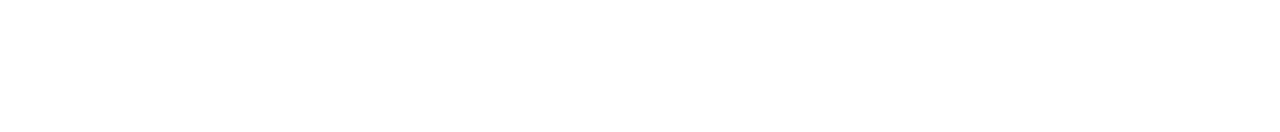
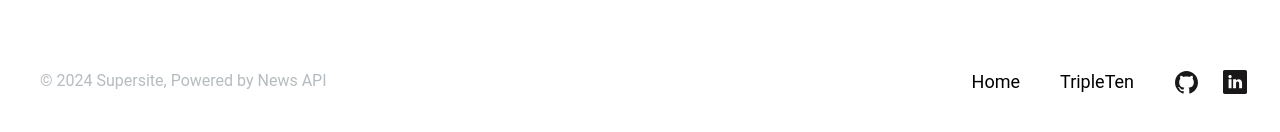
Before and after one commit to kebede01/final-project-news-explorer, a React (Vite) app: page / in a window 1280 px wide. Shown: the part 1290-1422 px from the top of the page. Before the commit the page ends 1200 px from the top, so only its background shows below. Built offline with nearby package versions, Linux system fonts and the light colour scheme.

Commit message:
Add Footer component

```diff
--- a/src/components/About/About.css
+++ b/src/components/About/About.css
@@ -2,11 +2,11 @@
   display: flex;
   flex-direction: column;
   background: rgba(255, 255, 255, 1);
-
+padding: 80px 40px;
 }
 
 .about__content{
-  margin-top: 80px;
+
   display: flex;
   column-gap: 56px;
 }
--- a/src/components/Footer/Footer.css
+++ b/src/components/Footer/Footer.css
@@ -0,0 +1,39 @@
+.footer{
+  padding: 80px 40px;
+}
+
+.footer-year{
+  font-family: Roboto;
+font-weight: 400;
+font-size: 16px;
+color: rgba(182, 188, 191, 1);
+line-height: 22px;
+letter-spacing: 0px;
+
+}
+.footer-content{
+    display: flex;
+  justify-content: space-between;
+}
+
+.footer-links{
+  display: flex;
+  gap: 40px;
+}
+.footer-links__main{
+  display: flex;
+  gap: 40px;
+  font-family: Roboto;
+font-weight: 400;
+font-size: 18px;
+
+line-height: 24px;
+letter-spacing: 0px;
+text-align: center;
+
+}
+
+.footer-links__icon{
+  display: flex;
+  gap: 24px;
+}
--- a/src/components/Footer/Footer.jsx
+++ b/src/components/Footer/Footer.jsx
@@ -0,0 +1,26 @@
+import "./Footer.css";
+import vector from "../../assets/vector.svg";
+import union from "../../assets/union.svg";
+function Footer() {
+  return (
+    <section className="footer">
+      <div className="footer-content">
+        <div className="footer-year">
+          © 2024 Supersite, Powered by News API
+        </div>
+        <div className="footer-links">
+          <div className="footer-links__main">
+              <p className="footer-link footer-link_home">Home</p>
+          <p className="footer-link footer-link_tripleten">TripleTen</p>
+          </div>
+          <div className="footer-links__icon">
+             <img src={ vector} alt="vector icon"/>
+          <img src={ union} alt="union icon" />
+         </div>
+
+        </div>
+      </div>
+</section>
+  )
+}
+export default Footer;
--- a/src/components/Main/Main.jsx
+++ b/src/components/Main/Main.jsx
@@ -6,6 +6,7 @@
 import About from "../About/About"
 import NotFound from "../NotFound/NotFound"
 import NewsCardList from "../NewsCardList/NewsCardList"
+import Footer from "../Footer/Footer"
 import { useContext } from "react";
 
 function Main({
@@ -53,6 +54,7 @@
           )}
         </div>
         <About />
+        <Footer/>
       </main>
     </>
   );
```
